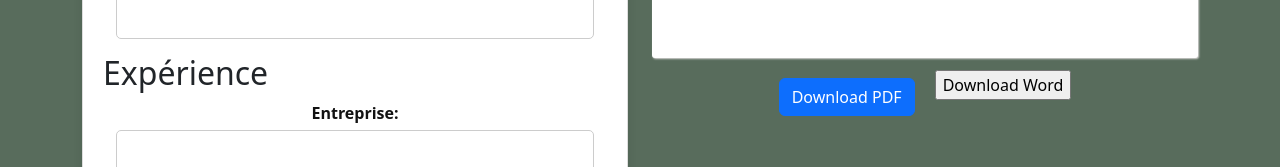
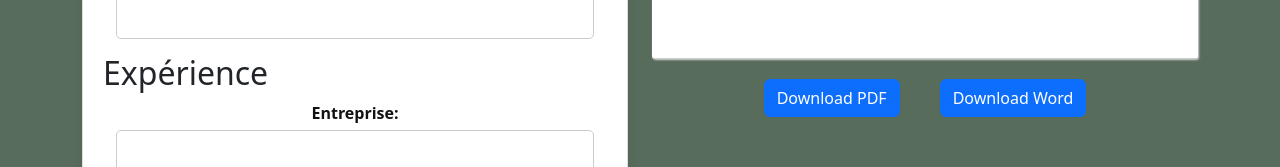
Before and after one commit to GabrielMenezesSilva/cvGenerator, a React (Vite) app: page /cv in a window 1280 px wide. Shown: the part 615-782 px from the top of the page. Built offline with nearby package versions, Linux system fonts and the light colour scheme; no server answers; sample sign-in values are in the browser's storage.

Commit message:
Tentativa de arrumar o PDF

```diff
--- a/package.json
+++ b/package.json
@@ -19,6 +19,7 @@
     "react-dom": "^18.3.1",
     "react-google-button": "^0.8.0",
     "react-router-dom": "^6.24.1",
+    "react-to-pdf": "^1.0.1",
     "react-toastify": "^10.0.5"
   },
   "devDependencies": {
--- a/src/components/template1.jsx
+++ b/src/components/template1.jsx
@@ -1,7 +1,6 @@
 import React, { useEffect, useRef, useState } from "react";
-import jsPDF from "jspdf";
-import html2Canvas from "html2canvas";
 import Button from "react-bootstrap/Button";
+import generatePDF, { Resolution, Margin } from "react-to-pdf";
 
 function template1({ person }) {
   const refPdf = useRef();
@@ -18,48 +17,63 @@ function template1({ person }) {
       });
     }
   }, [isLoading]);
+  const dpi = 72;
+  const pageWidthMM = 210;
+  const pageHeightMM = 297;
 
-  function exportPdf() {
-    if (!refPdf.current) return;
-    const pdf = new jsPDF("p", "pt", "a4");
+  const pageWidthPx = (pageWidthMM * dpi) / 25.4;
+  const pageHeightPx = (pageHeightMM * dpi) / 25.4;
+
+  function newPdf() {
     setLoading(true);
-
-    const pageHeight = pdf.internal.pageSize.getHeight(); // Altura da página PDF em mm
-    const pageWidth = pdf.internal.pageSize.getWidth(); // Largura da página PDF em mm
-    const inputHeight = refPdf.current.scrollHeight; // Altura da div
-    const inputWidth = refPdf.current.scrollWidth; // Largura da div
-
-    // Número total de páginas necessárias
-    const totalPages = Math.ceil(inputHeight / pageHeight);
-
-    html2Canvas(refPdf.current, { scrollY: -window.scrollY }).then((canvas) => {
-      const imgData = canvas.toDataURL("image/png");
-      let heightLeft = inputHeight;
-      let position = 0;
-
-      for (let i = 0; i < totalPages; i++) {
-        pdf.addImage(
-          imgData,
-          "PNG",
-          0,
-          position,
-          pageWidth,
-          inputHeight * (pageWidth / inputWidth)
-        );
-        heightLeft -= pageHeight;
-        position -= pageHeight;
-        if (heightLeft > 0) {
-          pdf.addPage();
-        }
-      }
-
-      pdf.save("cvGenerate.pdf");
-    });
+    const options = {
+      // default is `save`
+      filename: "teste.pdf",
+      method: "open",
+      pageBreak: "always",
+      // default is Resolution.MEDIUM = 3, which should be enough, higher values
+      // increases the image quality but also the size of the PDF, so be careful
+      // using values higher than 10 when having multiple pages generated, it
+      // might cause the page to crash or hang.
+      resolution: Resolution.HIGH,
+      page: {
+        // margin is in MM, default is Margin.NONE = 0
+        margin: Margin.SMALL,
+        // default is 'A4'
+        format: "letter",
+        // default is 'portrait'
+        orientation: "portrait",
+        page: {
+          x: pageWidthPx / 2,
+          y: pageHeightPx / 2,
+        },
+      },
+      canvas: {
+        // default is 'image/jpeg' for better size performance
+        mimeType: "image/png",
+        qualityRatio: 10,
+      },
+      // Customize any value passed to the jsPDF instance and html2canvas
+      // function. You probably will not need this and things can break,
+      // so use with caution.
+      overrides: {
+        // see https://artskydj.github.io/jsPDF/docs/jsPDF.html for more options
+        pdf: {
+          compress: true,
+        },
+        // see https://html2canvas.hertzen.com/configuration for more options
+        canvas: {
+          useCORS: true,
+        },
+      },
+    };
+    generatePDF(refPdf, options);
+    setLoading(false);
   }
 
   return (
     <div>
-      <div ref={refPdf} className="container-template">
+      <div ref={refPdf} className="container-template section page-break">
         <div className="header">
           <div className="full-name">
             <span className="first-name">{person.name}</span>
@@ -157,12 +171,20 @@ function template1({ person }) {
       <Button
         variant="primary"
         disabled={isLoading}
-        onClick={!isLoading ? exportPdf : null}
-        style={{ marginTop: "20px", marginRight: "20px" }}
+        onClick={!isLoading ? newPdf : null}
+        style={{ marginTop: "20px", marginRight: "20px", }}
       >
         {isLoading ? "Loading…" : "Download PDF"}
       </Button>
-      <input type="button" value="Download Word" />
+
+      <Button
+        variant="primary"
+        disabled={isLoading}
+        onClick={!isLoading ? newPdf : null}
+        style={{ marginTop: "20px", marginLeft: "20px", }}
+      >
+        {isLoading ? "Loading…" : "Download Word"}
+      </Button>
     </div>
   );
 }
```
Also changed, not shown: 1 other file (tests, documents, lock files or other folders).
